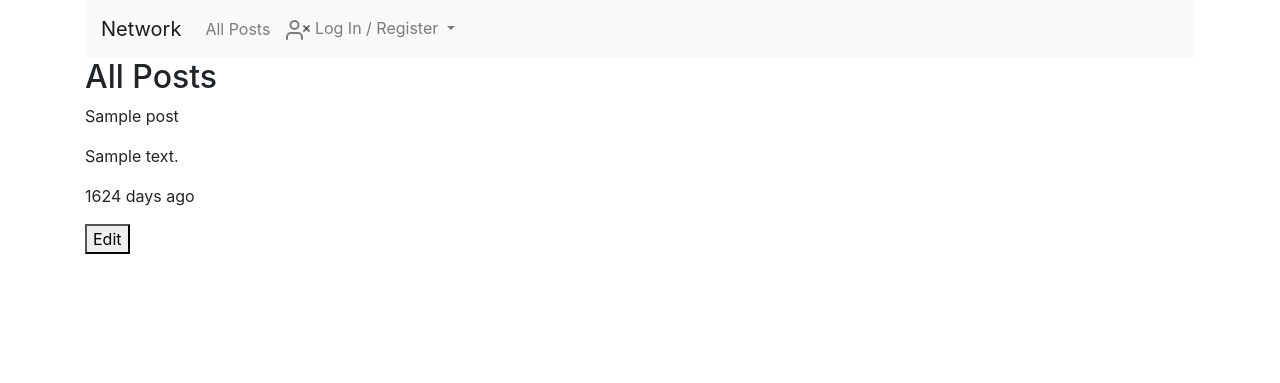
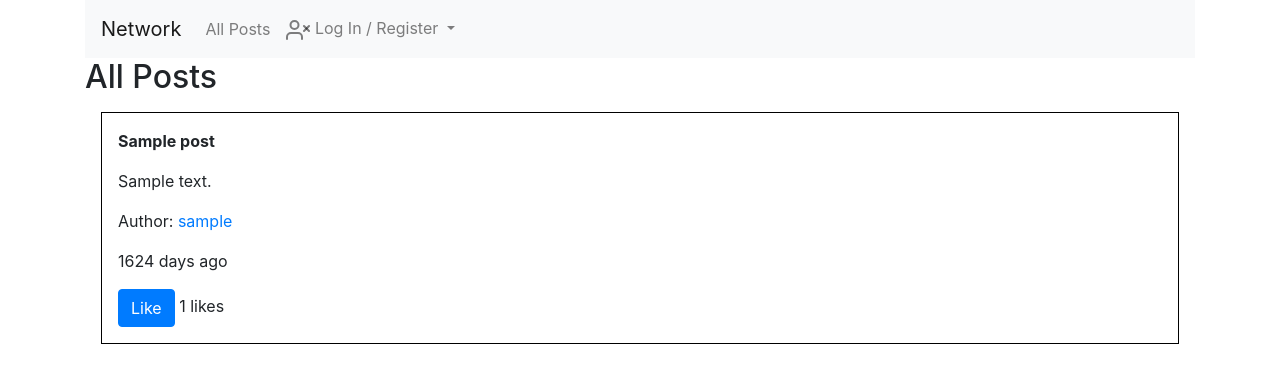
Before and after one commit to simar-s2/Network, a Django app: page / in a window 1280 px wide. Shown: the top 383 px of the page. Run offline with Django 3.2, Linux system fonts and the light colour scheme; tables that the repository leaves empty hold one stand-in row (values such as "Sample post"); some libraries are stand-ins or nearby versions.

Commit message:
Add like and unlike feature

```diff
--- a/network/admin.py
+++ b/network/admin.py
@@ -1,8 +1,7 @@
 from django.contrib import admin
 
-from .models import User, Post, Comment, Like
+from .models import User, Post, Like
 
 admin.site.register(User)
 admin.site.register(Post)
-admin.site.register(Comment)
 admin.site.register(Like)
--- a/network/models.py
+++ b/network/models.py
@@ -16,26 +16,14 @@ class Post(models.Model):
     content = models.TextField()
     user_id = models.ForeignKey(User, on_delete=models.CASCADE, related_name='posts_by_user', blank=True, null=True)
     timestamp = models.DateTimeField(default=now)
+    likes_count = models.PositiveIntegerField(default=0)
 
-    def __str__(self):
-        return self.title
-
-class Comment(models.Model):
-    id = models.AutoField(primary_key=True)
-    post_id = models.ForeignKey(Post, on_delete=models.CASCADE, related_name='comments_on_post', blank=True, null=True)
-    user_id = models.ForeignKey(User, on_delete=models.CASCADE, related_name='comments_by_user', blank=True, null=True)
-    content = models.TextField()
-    timestamp = models.DateTimeField(default=now)
-
-    def __str__(self):
-        return self.post_id
 
 class Like(models.Model):
     id = models.AutoField(primary_key=True)
     post_id = models.ForeignKey(Post, on_delete=models.CASCADE, related_name='likes_on_post', blank=True, null=True)
-    comment_id = models.ForeignKey(Comment, on_delete=models.CASCADE, related_name='likes_on_comment', blank=True, null=True)
     user_id = models.ForeignKey(User, on_delete=models.CASCADE, blank=True, null=True)
     timestamp = models.DateTimeField(default=now)
 
     def __str__(self):
-        return self.post_id and self.comment_id
+        return str(self.id)
--- a/network/templates/network/index.html
+++ b/network/templates/network/index.html
@@ -1,16 +1,17 @@
 {% extends "network/layout.html" %}
 
 {% block body %}
-    <input type="hidden" name="csrfmiddlewaretoken" value="{{ csrf_token }}">
     {% if user.is_authenticated %}
+    <!-- form to create a new post -->
     <h2>Create Post</h2>
-
     <form action="{% url 'create_post' %}" method="post">
         {% csrf_token %}
         <div class="form-group">
+            <!-- title input field -->
             <input autofocus class="form-control" type="text" name="title" placeholder="Title">
         </div>
         <div class="form-group">
+            <!-- content textarea field -->
             <textarea class="form-control" name="content" placeholder="Content"></textarea>
         </div>
         <input class="btn btn-primary" type="submit" value="Submit">
@@ -18,17 +19,29 @@
     {% endif %}
 
     <h2>All Posts</h2>
-
     {% for post in posts %}
-    <div class="post" id="post-{{ post.id }}">
-        <p class="title">{{ post.title }}</p>
-        <p class="content">{{ post.content }}</p>
+    <div class="post" id="post-{{ post.id }}" style="border: 1px solid black; padding: 1rem; margin: 1rem;">
+        <!-- post title -->
+        <p class="title"><strong>{{ post.title }}</strong></p>
+        <!-- post content -->
+        <p class="content" {% if user.username == post.user_id.username %} data-post-id="{{ post.id }}"{% endif %}>{{ post.content }}
+            {% if user.username == post.user_id.username %}
+            <!-- form to edit the post content -->
+            <form id="edit-form-{{ post.id }}" class="edit-form" style="display:none;" data-post-id="{{ post.id }}">
+                <textarea name="content">{{ post.content }}</textarea>
+                <button type="submit">Save</button>
+            </form>
+            {% endif %}
+        </p>
+        <!-- author link -->
+        <p>Author: <a href="{% url 'profile' post.user_id %}">{{ post.user_id }}</a></p>
+        <!-- post timestamp -->
         <p class="timestamp">{{ post.formatted_timestamp }}</p>
-        <button data-post-id="{{ post.id }}" class="edit-button">Edit</button>
-        <form id="edit-form-{{ post.id }}" class="edit-form" style="display:none;" data-post-id="{{ post.id }}">
-            <textarea name="content">{{ post.content }}</textarea>
-            <button type="submit">Save</button>
-        </form>
+        <!-- like button -->
+        <button class="like-button btn btn-primary" data-post-id="{{ post.id }}">
+            {% if post.user_has_liked %}Unlike{% else %}Like{% endif %}
+        </button>
+        <span class="like-count">{{ post.likes_count }}</span> likes
     </div>
     {% endfor %}
 
@@ -39,31 +52,78 @@
     {% endif %}
 
     <script>
+        // wait for the document to fully load
         document.addEventListener('DOMContentLoaded', function() {
-            const editButtons = document.querySelectorAll('.edit-button');
+            const likeButtons = document.querySelectorAll('.like-button');
 
-            editButtons.forEach(button => {
+            likeButtons.forEach(button => {
                 button.addEventListener('click', function() {
                     const postId = this.getAttribute('data-post-id');
+                    likePost(postId, this);
+                });
+            });
+            // get all the post content elements
+            const editDoubleClick = document.querySelectorAll('.content');
+
+            // add a double click event listener to each post content element
+            editDoubleClick.forEach(content => {
+                content.addEventListener('dblclick', function() {
+                    // get the post id from the data attribute
+                    const postId = this.getAttribute('data-post-id');
+                    // show the edit form for the post
                     showEditForm(postId);
                 });
             });
 
+            // get all the edit forms
             const editForms = document.querySelectorAll('.edit-form');
 
+            // add a submit event listener to each edit form
             editForms.forEach(form => {
                 form.addEventListener('submit', function(event) {
+                    // get the post id from the data attribute
                     const postId = this.getAttribute('data-post-id');
+                    // submit the form data to the server to edit the post
                     editPost(event, postId);
                 });
             });
         });
 
+        function likePost(postId, button) {
+            fetch(`/like_post/${postId}`, {
+                method: 'POST',
+                headers: {
+                    'X-CSRFToken': getCookie('csrftoken')
+                }
+            })
+            .then(response => response.json())
+            .then(data => {
+                const post = document.getElementById(`post-${postId}`);
+                const likeCount = post.querySelector('.like-count');
+                likeCount.textContent = data.likes_count;
+
+                if (data.liked) {
+                    button.textContent = 'Unlike';
+                } else {
+                    button.textContent = 'Like';
+                }
+            })
+            .catch(error => console.error('Error:', error));
+        }
+
+        // show the edit form for a post
         function showEditForm(postId) {
+            // get the edit form element by id
             const form = document.getElementById(`edit-form-${postId}`);
+            // get the post content element by class
+            const content = document.querySelector(`#post-${postId} .content`);
+            // hide the original post content
+            content.style.display = 'none';
+            // show the edit form
             form.style.display = 'block';
         }
 
+        // submit the form data to edit a post
         function editPost(event, postId) {
             event.preventDefault();
             const form = event.target;
@@ -78,13 +138,26 @@
             })
             .then(response => response.json())
             .then(data => {
+                if (data.error) {
+                    console.log('Error:', data);
+                    return;
+                }
+                // get the post element by id
                 const post = document.getElementById(`post-${postId}`);
+                // update the post content
                 post.querySelector('p.content').textContent = data.content;
+                // get the post content element by class
+                const content = document.querySelector(`#post-${postId} .content`);
+                // show the updated post content
+                content.style.display = 'block';
+                // hide the edit form
                 form.style.display = 'none';
+
             })
             .catch(error => console.error('Error:', error));
         }
 
+        // get the csrf token from the cookie
         function getCookie(name) {
             let cookieValue = null;
             if (document.cookie && document.cookie !== '') {
--- a/network/urls.py
+++ b/network/urls.py
@@ -13,4 +13,5 @@ urlpatterns = [
     path("follow/<str:username>", views.follow, name="follow"),
     path("following", views.following, name="following"),
     path("edit_post/<int:post_id>", views.edit_post, name="edit_post"),
+    path("like_post/<int:post_id>", views.like_post, name="like_post"),
 ]
--- a/network/views.py
+++ b/network/views.py
@@ -10,7 +10,7 @@ from django.core.paginator import Paginator
 import datetime
 
 
-from .models import User, Post, Comment, Like
+from .models import User, Post, Like
 
 
 def index(request):
@@ -29,6 +29,7 @@ def index(request):
     posts = Post.objects.all().order_by('-timestamp')
     for post in posts:
         post.formatted_timestamp = greatest_unit(post.timestamp)
+        post.user_has_liked = Like.objects.filter(user_id=request.user).filter(post_id=post).exists() if request.user.is_authenticated else False
 
 
     # Paginate the posts with a page size of 10
@@ -77,7 +78,7 @@ def create_post(request):
             messages.error(request, "Error creating post.")
             return HttpResponseRedirect(reverse("index"))
 
-
+@login_required(login_url="/login")
 def profile(request, username):
     user_profile = get_object_or_404(User, username=username)
     followers = user_profile.followers.all()
@@ -93,7 +94,7 @@ def profile(request, username):
         "posts": posts
     })
 
-
+@login_required(login_url="/login")
 def follow(request, username):
     if request.method == "POST":
         current_user = request.user
@@ -105,7 +106,7 @@ def follow(request, username):
             user_profile.followers.add(current_user)
         return JsonResponse({"follower_count": user_profile.followers.count()})
 
-
+@login_required(login_url="/login")
 def following(request):
     try:
         current_user = request.user
@@ -125,16 +126,54 @@ def following(request):
             "posts": []
         })
 
+@login_required(login_url="/login")
+def edit_post(request, post_id):
+    """
+    Edit a post if the user is the post's author.
 
-def edit_post(request, post_id):
+    Args:
+        request (HttpRequest): The HTTP request object.
+        post_id (int): The ID of the post to be edited.
+
+    Returns:
+        JsonResponse: The JSON response containing the updated content of the post,
+            or an error message if the user does not have permission to edit the post.
+    """
     if request.method == "POST":
+        # Get the post with the given ID
         post = get_object_or_404(Post, id=post_id)
+
+        # Check if the user is the post's author
         if post.user_id == request.user:
+            # Get the updated content from the request
             content = request.POST.get("content")
+
+            # Update the post's content and save it
             post.content = content
             post.save()
+
+            # Return the updated content in a JSON response
             return JsonResponse({"content": content})
-        else: return JsonResponse({"error": "You don't have permission to edit this post."})
+        else:
+            # Return an error message if the user does not have permission to edit the post
+            return JsonResponse({"error": "You don't have permission to edit this post."})
+
+
+@login_required(login_url="/login")
+def like_post(request, post_id):
+    post = get_object_or_404(Post, id=post_id)
+    liked = False
+
+    like, created = Like.objects.get_or_create(post_id=post, user_id=request.user)
+    if created:
+        post.likes_count += 1
+        liked = True
+    else:
+        like.delete()
+        post.likes_count -= 1
+
+    post.save()
+    return JsonResponse({'likes_count': post.likes_count, 'liked': liked})
 
 
 def login_view(request):
```
Also changed, not shown: network/migrations/0006_remove_like_comment_id_post_likes_count_and_more.py (added).
